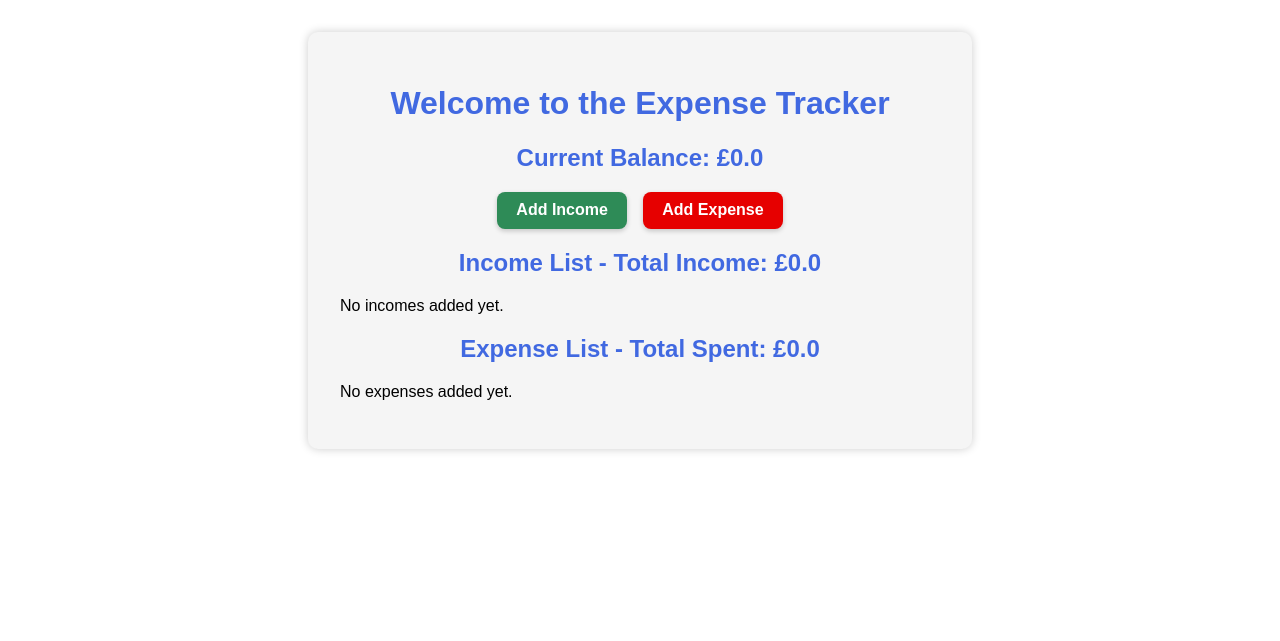
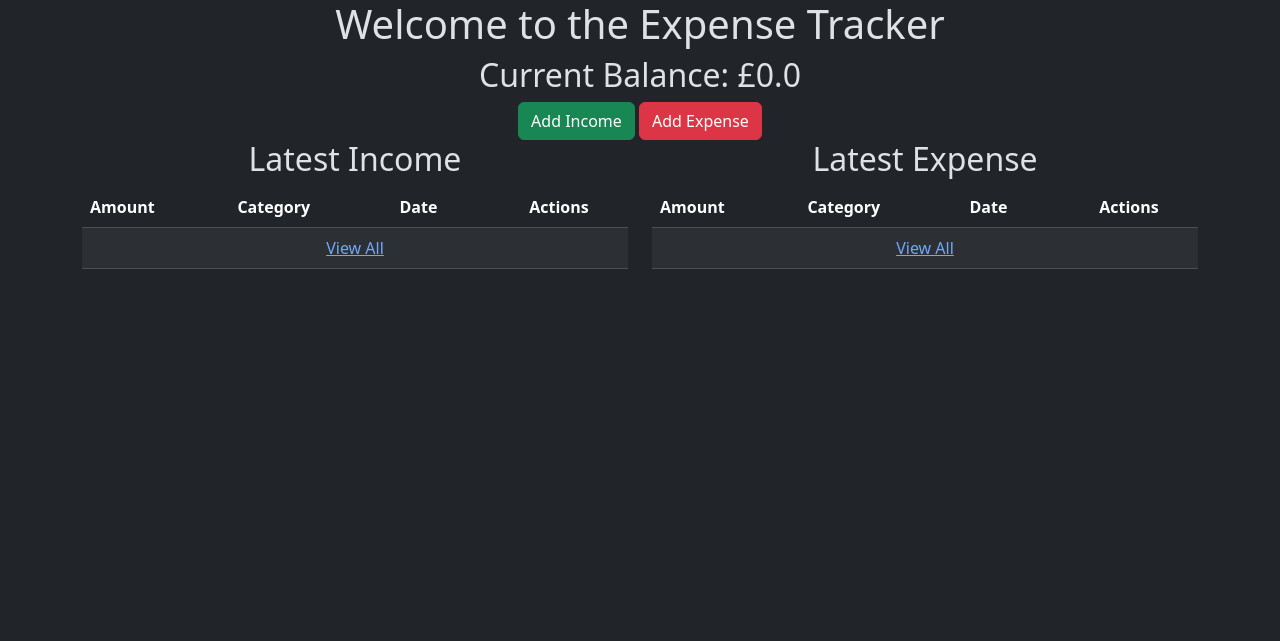
Before and after one commit to Teiruu/ExpenseTracker, a Flask app: page / in a window 1280 px wide. Shown: the top 641 px of the page. After the commit the page ends 269 px from the top, so only its background shows below. Run offline with Flask 3, Linux system fonts and the light colour scheme.

Commit message:
Bootstrap for Index, cleaned up into tables

```diff
--- a/expensetracker/app.py
+++ b/expensetracker/app.py
@@ -22,8 +22,8 @@
 
 @app.route('/', methods=["GET"])
 def expense_list():
-    incomes = Income.query.all()
-    expenses = Expense.query.all()
+    incomes = Income.query.paginate(per_page=8)
+    expenses = Expense.query.paginate(per_page=8)
     total_income = db.session.query(func.sum(Income.amount)).scalar() or 0
     total_expenses = db.session.query(func.sum(Expense.amount)).scalar() or 0
     balance = total_income - total_expenses
--- a/expensetracker/templates/index.html
+++ b/expensetracker/templates/index.html
@@ -1,69 +1,118 @@
 <!DOCTYPE html>
-<html lang="en">
+<html lang="en" data-bs-theme="dark">
 <head>
-    <meta charset="UTF-8">
+    <meta charset="utf-8">
+    <meta name="viewport" content="width=device-width, initial-scale=1">
     <title>Expense Tracker</title>
-    <link rel="stylesheet" href="{{ url_for('static', filename='style.css') }}">
+    <link href="https://cdn.jsdelivr.net/npm/bootstrap@5.3.6/dist/css/bootstrap.min.css" rel="stylesheet"
+          integrity="sha384-4Q6Gf2aSP4eDXB8Miphtr37CMZZQ5oXLH2yaXMJ2w8e2ZtHTl7GptT4jmndRuHDT" crossorigin="anonymous">
 </head>
 <body>
 <div class="container">
+    <div class="col-md-12 text-center">
         <h1 class="brand">Welcome to the Expense Tracker</h1>
         <h2 class="brand">Current Balance: £{{ balance / 100 }}</h2>
 
-    <div class="button-group">
-        <a href="{{ url_for('add_income') }}" class="nav-button income-button">Add Income</a>
-        <a href="{{ url_for('add_expense') }}" class="nav-button expense-button">Add Expense</a>
+        <a href="{{ url_for('add_income') }}" class="btn btn-success">Add Income</a>
+        <a href="{{ url_for('add_expense') }}" class="btn btn-danger">Add Expense</a>
+
     </div>
+    <div class="row">
+        <div class="col-md-6">
+            <h2 class="text-center">Latest Income</h2>
 
-    <h2 class="brand">Income List - Total Income: £{{ total_income / 100 }}</h2>
-
-    <ul>
+            <table class="table table-dark table-striped">
+                <thead>
+                <tr>
+                    <th>Amount</th>
+                    <th>Category</th>
+                    <th>Date</th>
+                    <th class="text-center">Actions</th>
+                </tr>
+                </thead>
                 {% if incomes %}
                 {% for income in incomes %}
-        <li class="income-item">
-                <span class="income-text">
-                    £{{ "%.2f"|format(income.get_amount()) }} - {{ income.category }} - {{ income.created_at.strftime('%Y-%m-%d %H:%M') }}
-                </span>
-
-            <div class="income-actions">
+                <tr>
+                    <td>
+                        £{{ "%.2f"|format(income.get_amount()) }}
+                    </td>
+                    <td>
+                        {{ income.category }}
+                    </td>
+                    <td>
+                        {{ income.created_at.strftime('%Y-%m-%d') }}
+                    </td>
+                    <td class="text-center">
                         <a href="{{ url_for('edit_income', income_id=income.income_id) }}"
-                   class="action-button edit-button">Edit</a>
+                           class="btn btn-success">Edit</a>
                         <form action="{{ url_for('delete_income', income_id=income.income_id) }}" method="POST"
                               style="display: inline;"
                               onsubmit="return confirm('Are you sure you want to delete this income?');">
-                    <button type="submit" class="action-button delete-button">Remove</button>
+                            <button type="submit" class="btn btn-danger">Remove</button>
                         </form>
+                    </td>
+                </tr>
+                {% endfor %}
+                <tr>
+                    <td class="text-center" colspan="4"><a href="{{ url_for('expense_list') }}">View All</a></td>
+                </tr>
+                {% else %}
+                <tr>
+                    <td colspan="4">No Expenses added yet.</td>
+                </tr>
+                {% endif %}
+
+            </table>
         </div>
-        </li>
-        {% endfor %}
-        {% else %}
-        <li>No incomes added yet.</li>
-        {% endif %}
-    </ul>
-    <h2 class="brand">Expense List - Total Spent: £{{ total_expenses / 100 }}</h2>
-    <ul>
+        <div class="col-md-6">
+            <h2 class="text-center">Latest Expense</h2>
+            <table class="table table-dark table-striped">
+                <thead>
+                <tr>
+                    <th>Amount</th>
+                    <th>Category</th>
+                    <th>Date</th>
+                    <th class="text-center">Actions</th>
+                </tr>
+                </thead>
                 {% if expenses %}
                 {% for expense in expenses %}
-        <li class="expense-item">
-                <span class="expense-text">
-                    £{{ "%.2f"|format(expense.get_amount()) }} - {{ expense.category }} - {{ expense.created_at.strftime('%Y-%m-%d %H:%M') }}
-                </span>
-
-            <div class="expense-actions">
+                <tr>
+                    <td>
+                        £{{ "%.2f"|format(expense.get_amount()) }}
+                    </td>
+                    <td>
+                        {{ expense.category }}
+                    </td>
+                    <td>
+                        {{ expense.created_at.strftime('%Y-%m-%d') }}
+                    </td>
+                    <td class="text-center">
                         <a href="{{ url_for('edit_expense', expense_id=expense.expense_id) }}"
-                   class="action-button edit-button">Edit</a>
+                           class="btn btn-success">Edit</a>
                         <form action="{{ url_for('delete_expense', expense_id=expense.expense_id) }}" method="POST"
                               style="display: inline;"
-                      onsubmit="return confirm('Are you sure you want to delete this expense?');">
-                    <button type="submit" class="action-button delete-button">Remove</button>
+                              onsubmit="return confirm('Are you sure you want to delete this income?');">
+                            <button type="submit" class="btn btn-danger">Remove</button>
                         </form>
+                    </td>
+                </tr>
+                {% endfor %}
+                <tr>
+                    <td class="text-center" colspan="4"><a href="{{ url_for('expense_list') }}">View All</a></td>
+                </tr>
+                {% else %}
+                <tr>
+                    <td colspan="4">No Expenses added yet.</td>
+                </tr>
+                {% endif %}
+
+            </table>
         </div>
-        </li>
-        {% endfor %}
-        {% else %}
-        <li>No expenses added yet.</li>
-        {% endif %}
-    </ul>
     </div>
+</div>
+<script src="https://cdn.jsdelivr.net/npm/bootstrap@5.3.6/dist/js/bootstrap.bundle.min.js"
+        integrity="sha384-j1CDi7MgGQ12Z7Qab0qlWQ/Qqz24Gc6BM0thvEMVjHnfYGF0rmFCozFSxQBxwHKO"
+        crossorigin="anonymous"></script>
 </body>
 </html>
```
Lines whose indentation alone changed are shown as unchanged.
